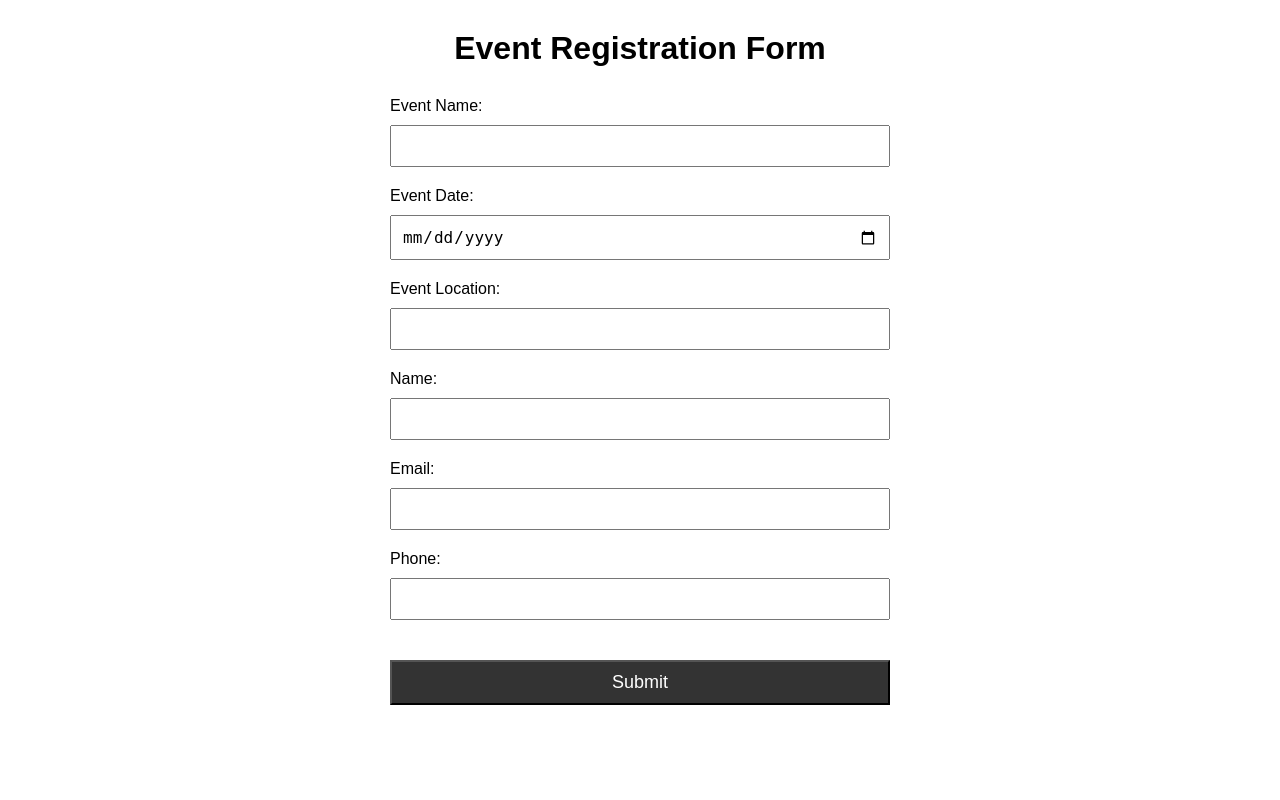
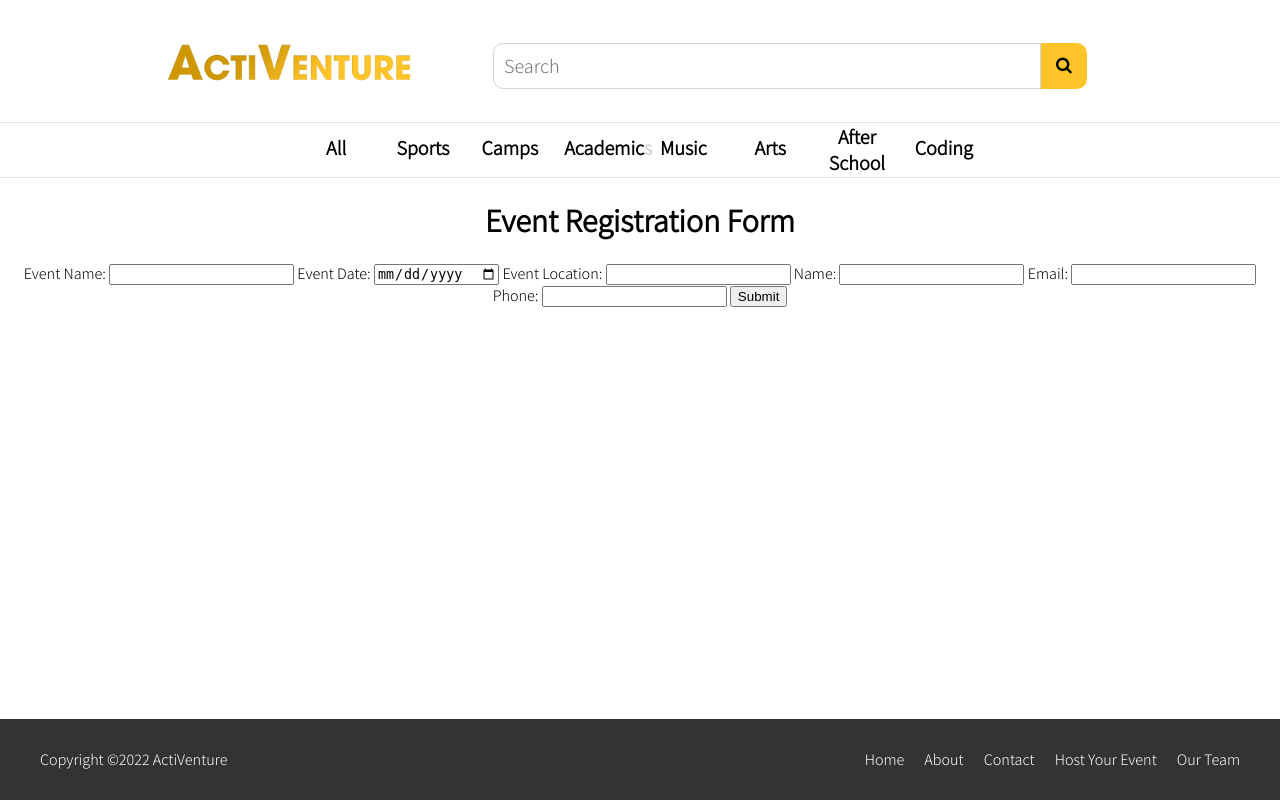
Before and after one commit to NightShift3201/activityconnect, a Django app: template main/templates/main/hostEvent.html in a window 1280 px wide. Run offline with Django 4.2, Linux system fonts and the light colour scheme; the template is opened without the code that fills it, so the values that code supplies are empty.

Commit message:
Fixed search bar
fixed search bar, changed images, tried to do the header

```diff
--- a/main/static/main/main.css
+++ b/main/static/main/main.css
@@ -64,7 +64,7 @@ body {
     height: 46px;
     font-size: 20px;
     background-color: rgba(255, 255, 255, 0.747);
-    border-radius: 5px;
+    border-radius: 10px 0 0 10px;
     border: 1px solid lightgray;
     min-width: 50px;
     padding-left: 10px;
@@ -82,7 +82,7 @@ body {
     background:#ffc428;
     font-size: 17px;
     border: none;
-    border-radius: 5px;
+    border-radius: 0 10px 10px 0;
     cursor: pointer;
 
   }
@@ -261,7 +261,7 @@ body {
 
 .sidebar {
   width: 12%;
-  height: 500px;
+  height: 800px;
   float: left;
 }
 .sidebar h2{
--- a/main/templates/main/hostEvent.html
+++ b/main/templates/main/hostEvent.html
@@ -1,11 +1,96 @@
 <!DOCTYPE html>
 <html>
-<head>
-  <meta charset="UTF-8">
-  <title>Event Registration Form</title>
-  <link rel="stylesheet" type="text/css" href="host.css">
-</head>
-<body>
+  <!doctype html>
+
+  <html lang="en">
+  <head>
+    <meta charset="utf-8">
+    <meta name="viewport" content="width=device-width, initial-scale=1">
+    <title>ActiVenture</title>
+    {% load static %}
+    <link rel="stylesheet" href="{% static 'main/main.css' %}">
+    <link rel="stylesheet" href="https://cdnjs.cloudflare.com/ajax/libs/font-awesome/4.7.0/css/font-awesome.min.css">
+
+
+  </head>
+  <body>
+    <!-- Header -->
+    <header class="page-head">
+      <nav class="site-nav">
+        <ul>
+          <a href="/home"><img src="{% static 'main/images/ActiVenture.png' %}" alt="Mimage"></a>
+        </ul>
+      </nav>
+      <div class="search-container">
+        <form class = "search-form" action="{% url 'search' %}" method="get">
+          <input type="text" placeholder="Search" name="query" value="{{ request.POST.query }}"autocomplete="off">
+          <button type="submit"><i class="fa fa-search"></i></button>
+        </form>
+      </div>
+
+    </header>
+
+    <header type = "submit" class = "recommend_Bar">
+      <nav>
+        <ul>
+          <li>
+            <button type = "submit" class = "Jack" onclick="location.href='/category/all'">
+              All
+            </button>
+          </li>
+
+          <li>
+            <button  type = "submit" class = "Jack" onclick="location.href='/category/sports'">
+              Sports
+            </button>
+          </li>
+
+          <li>
+            <button type = "submit" class = "Jack" onclick="location.href='/category/camps'">
+              Camps
+            </button>
+          </li>
+
+
+          <li>
+            <button type = "submit" class = "Jack" onclick="location.href='/category/academics'">
+              Academics
+            </button>
+          </li>
+
+
+          <li>
+            <button type = "submit" class = "Jack" onclick="location.href='/category/music'">
+              Music
+            </button>
+          </li>
+
+          <li>
+            <button type = "submit" class = "Jack" onclick="location.href='/category/arts'">
+              Arts
+            </button>
+          </li>
+
+          <li>
+            <button type = "submit" class = "Jack" onclick="location.href='/category/afterschool'">
+              After School
+            </button>
+          </li>
+
+          <li>
+            <button type = "submit" class = "Jack" onclick="location.href='/category/coding'">
+              Coding
+            </button>
+          </li>
+
+
+        </ul>
+      </nav>
+    </header>
+
+
+  <main>
+
   <h1>Event Registration Form</h1>
   <form action="submit.php" method="post">
     <label for="event_name">Event Name:</label>
@@ -28,5 +113,26 @@
 
     <input type="submit" value="Submit">
   </form>
+</html>
+
+</main>
+
+
+<footer>
+  <div class="container">
+    <p>Copyright ©2022 ActiVenture</p>
+    <nav>
+      <a href="/home">Home</a>
+      <a href="#">About</a>
+      <a href="#">Contact</a>
+      <a href="#">Host Your Event</a>
+      <a href="#">Our Team</a>
+    </nav>
+  </div>
+</footer>
+
+
 </body>
+
+
 </html>
```
Also changed, not shown: main/static/main/abous.css (+8 -1 lines), main/templates/main/about_us.html (+10 -18 lines), main/static/main/Images/BooksTint.PNG (added), main/static/main/Images/booksTINTT.PNG (added), main/static/main/Images/mathTint.PNG (added), main/static/main/Images/pencilGreen.PNG (added), main/static/main/Images/tint2.PNG (added), main/static/main/Images/tintPencil.jpg (added).
